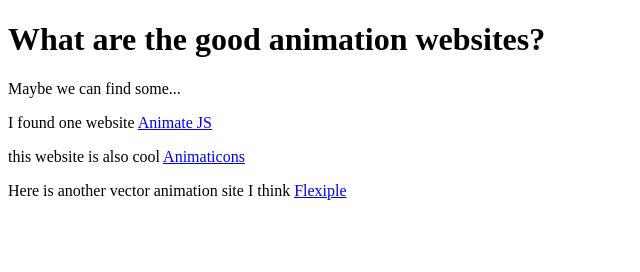
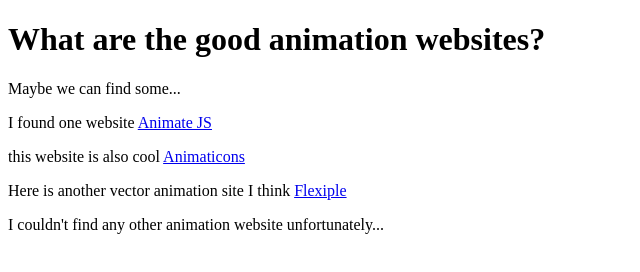
Before and after one commit to silentchallenger/cpnt201-a3, a plain HTML site: page index.html in a window 1280 px wide. Shown: the whole page, without its empty margins (0-640 px from the left). Drawn offline with Linux system fonts and the light colour scheme.

Commit message:
Update index.html

```diff
--- a/index.html
+++ b/index.html
@@ -12,5 +12,6 @@
   <p>I found one website <a href="https://animate.style/">Animate JS</a></p>
   <p> this website is also cool <a href="https://animaticons.co">Animaticons</a> </p>
   <p>Here is another vector animation site I think <a href="https://flexiple.com/illustrations/">Flexiple</a></p>
+  <p>I couldn't find any other animation website unfortunately...</p>
 </body>
 </html>
```
